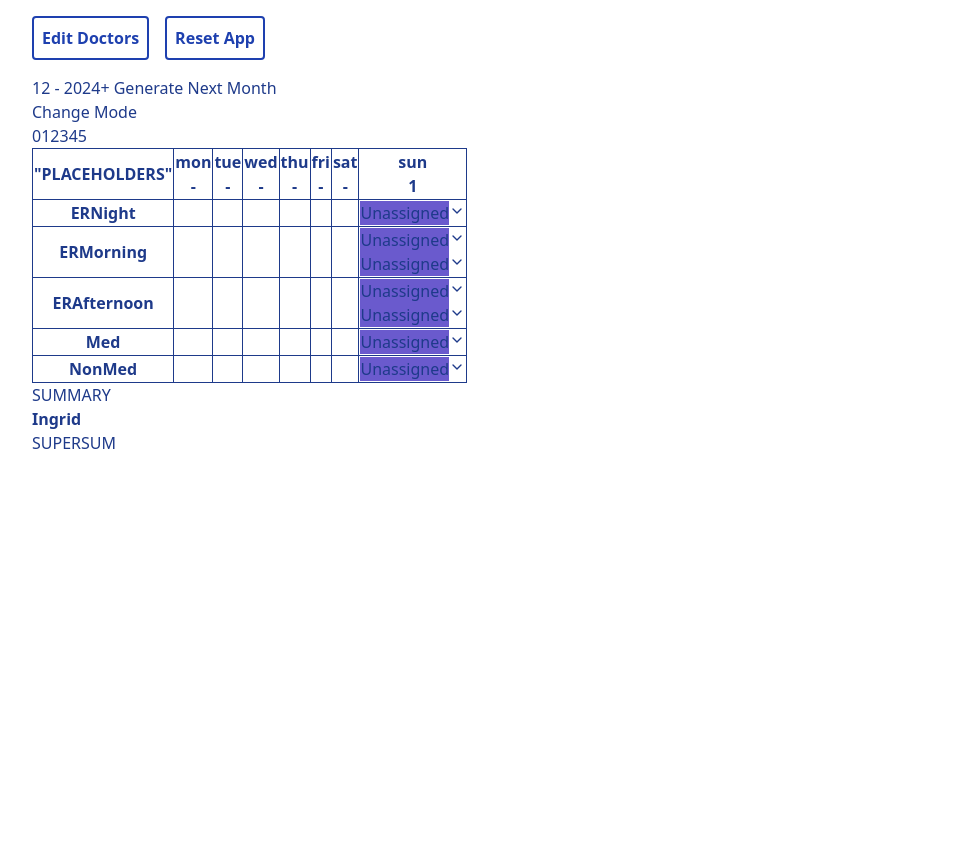
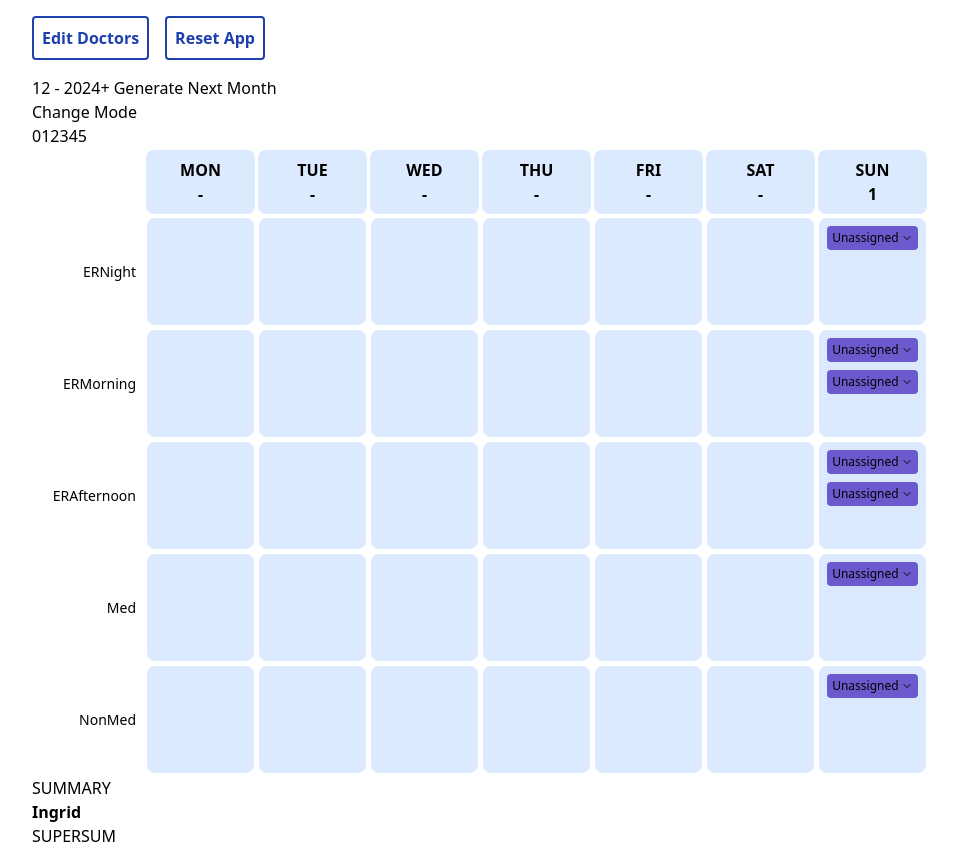
Before and after one commit to Subhavich/doc-sche, a React (Vite) app: page / in a window 1280 px wide. Both pictures are taken after typing "Sample" into the empty fields and a click on the button "Generate Schedule". Shown: the whole page, without its empty margins (96-1054 px from the left). Before the commit the page ends 800 px from the top, so only its background shows below. Built offline with nearby package versions, Linux system fonts and the light colour scheme.

Commit message:
style table component

```diff
--- a/src/App.jsx
+++ b/src/App.jsx
@@ -243,7 +243,7 @@ function App() {
   };
 
   return (
-    <div className="text-blue-900  max-w-screen-lg mx-auto">
+    <div className=" max-w-screen-lg mx-auto">
       <Bar>
         {!loadFromLocalStorage("isGenerated") && (
           <UseMockDoctorsButton config={config} setConfig={setConfig} />
--- a/src/TableComponents.jsx
+++ b/src/TableComponents.jsx
@@ -15,6 +15,24 @@ export const Pagination = ({ pages, setPage }) => {
   );
 };
 
+export const THead = ({ currentWeek }) => {
+  return (
+    <thead>
+      <tr>
+        <th className=" border-transparent"></th>
+        {currentWeek.map((day, ind) => (
+          <th className=" border-transparent" key={ind}>
+            <div className="w-full h-full bg-blue-100 rounded-lg py-2">
+              <p className="">{DAYS[ind].toUpperCase()}</p>
+              <p>{day.date ? day.date : "-"}</p>
+            </div>
+          </th>
+        ))}
+      </tr>
+    </thead>
+  );
+};
+
 export const TBody = ({
   slots,
   doctors,
@@ -28,13 +46,16 @@ export const TBody = ({
       <tbody>
         {WORKTYPES.map((worktype, ind) => (
           <tr key={ind}>
-            <th>{worktype}</th>
+            <th className="text-right p-2 size-28 border-transparent font-normal text-sm">
+              {worktype}
+            </th>
             {DAYS.map((day, i) => {
               const targetedSlot = currentWeek[i].slots.filter((slot) => {
                 return slot.type === worktype;
               });
               return (
-                <td key={i}>
+                <td className="border-transparent size-28 p-0.5" key={i}>
+                  <div className=" w-full h-full bg-blue-100 rounded-lg flex flex-col space-y-2 p-2">
                     {targetedSlot.map((slot, j) => (
                       <div key={j}>
                         <DoctorButton
@@ -48,6 +69,7 @@ export const TBody = ({
                         />
                       </div>
                     ))}
+                  </div>
                 </td>
               );
             })}
@@ -115,15 +137,27 @@ const DoctorButton = ({
   const renderedDoctor = doctors.find((doctor) => doctor.name === doctorName);
   return (
     <>
+      <div
+        className="p-1 flex justify-around text-xs rounded relative"
+        style={{
+          backgroundColor: renderedDoctor ? renderedDoctor.color : "slateblue",
+        }}
+      >
+        {showList && (
+          <DoctorList
+            slots={slots}
+            doctors={doctors}
+            id={id}
+            handleAddDoctor={handleAddDoctor}
+            handleToggleShow={handleToggleShow}
+          />
+        )}
         <button
           onClick={() => {
             if (doctorName === "Unassigned") {
               return;
             }
             handleSelectDoctor(doctorName);
-        }}
-        style={{
-          backgroundColor: renderedDoctor ? renderedDoctor.color : "slateblue",
           }}
         >
           {doctorName}
@@ -133,16 +167,6 @@ const DoctorButton = ({
             <button onClick={handleToggleShow}>
               {showList ? <FiChevronUp /> : <FiChevronDown />}
             </button>
-
-          {showList && (
-            <DoctorList
-              slots={slots}
-              doctors={doctors}
-              id={id}
-              handleAddDoctor={handleAddDoctor}
-              handleToggleShow={handleToggleShow}
-            />
-          )}
           </>
         )}
 
@@ -155,6 +179,7 @@ const DoctorButton = ({
             <FiTrash />
           </button>
         )}
+      </div>
     </>
   );
 };
@@ -199,17 +224,17 @@ const DoctorList = ({
   }, [doctors, thisSlot]);
 
   return (
-    <ul>
+    <ul className="absolute z-20 flex flex-col top-full w-full divide-y-2">
       {filteredDoctors
         .sort((a, b) => a.name.localeCompare(b.name))
         .map((doctor) => (
           <button
+            className=" last-of-type:rounded-b-lg p-1 bg-white"
             key={doctor.name}
             onClick={() => {
               handleAddDoctor(id, doctor.name);
               handleToggleShow();
             }}
-            className="list-btn"
           >
             {doctor.name}
           </button>
@@ -217,22 +242,3 @@ const DoctorList = ({
     </ul>
   );
 };
-
-export const THead = ({ currentWeek }) => {
-  return (
-    <thead>
-      <tr>
-        <th>"PLACEHOLDERS"</th>
-        {/* {DAYS.map((day, ind) => (
-          <th key={ind}>{day.toUpperCase()}</th>
-        ))} */}
-        {currentWeek.map((day, ind) => (
-          <th key={ind}>
-            <p>{DAYS[ind]}</p>
-            <p>{day.date ? day.date : "-"}</p>
-          </th>
-        ))}
-      </tr>
-    </thead>
-  );
-};
--- a/src/TablePage.jsx
+++ b/src/TablePage.jsx
@@ -145,7 +145,7 @@ const Table = ({
         <div>
           <Pagination pages={deriveWeeks(slots).length} setPage={setPage} />
 
-          <table>
+          <table className="bg-white border-collapse">
             <THead currentWeek={currentWeek} />
             <TBody
               slots={slots}
@@ -161,7 +161,7 @@ const Table = ({
         </div>
       )}
       {mode === "all" && (
-        <div>
+        <div className="flex flex-col space-y-12 ">
           {deriveWeeks(slots).map((week, ind) => (
             <table>
               <THead currentWeek={deriveWeeks(slots)[ind]} />
```
Lines whose indentation alone changed are shown as unchanged.
